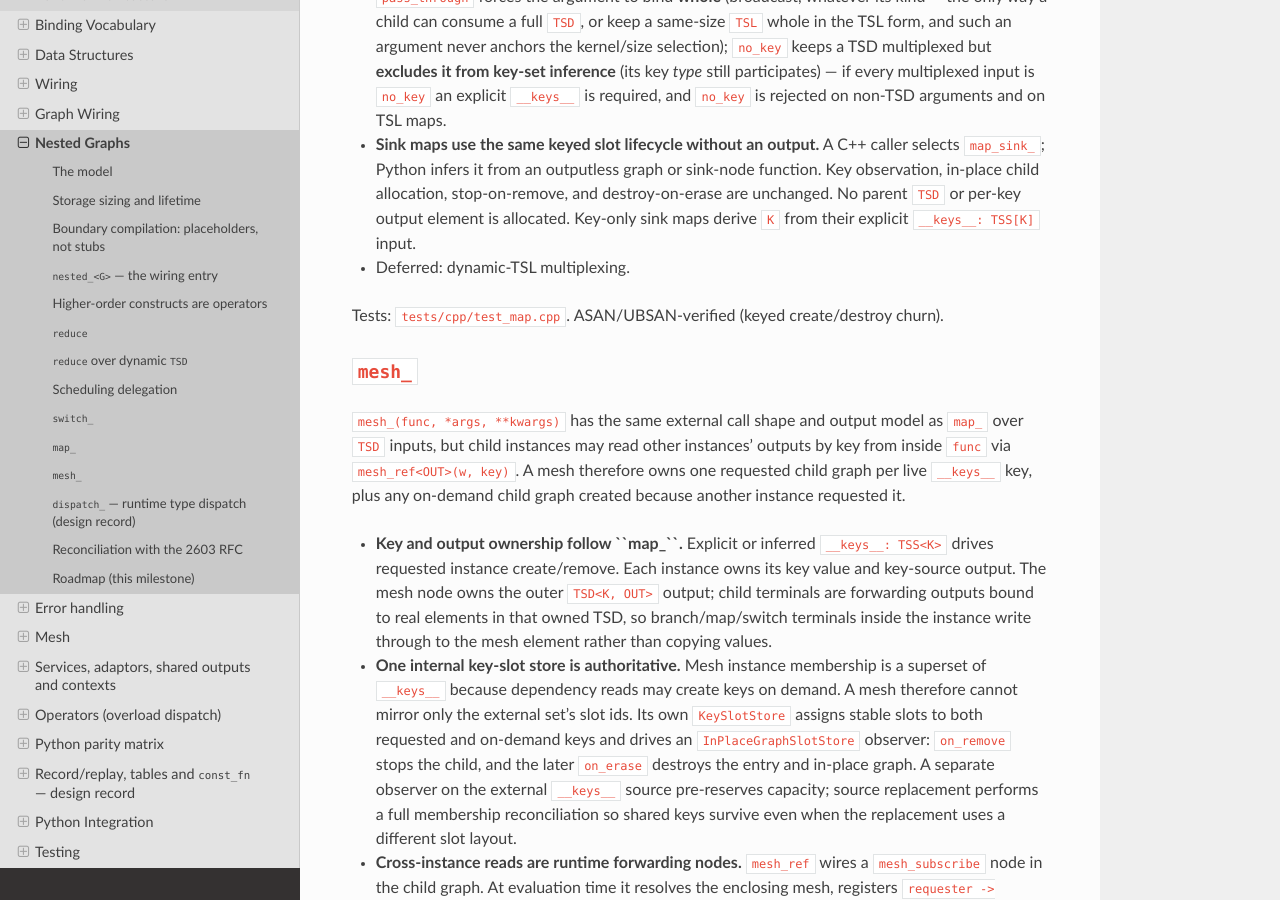
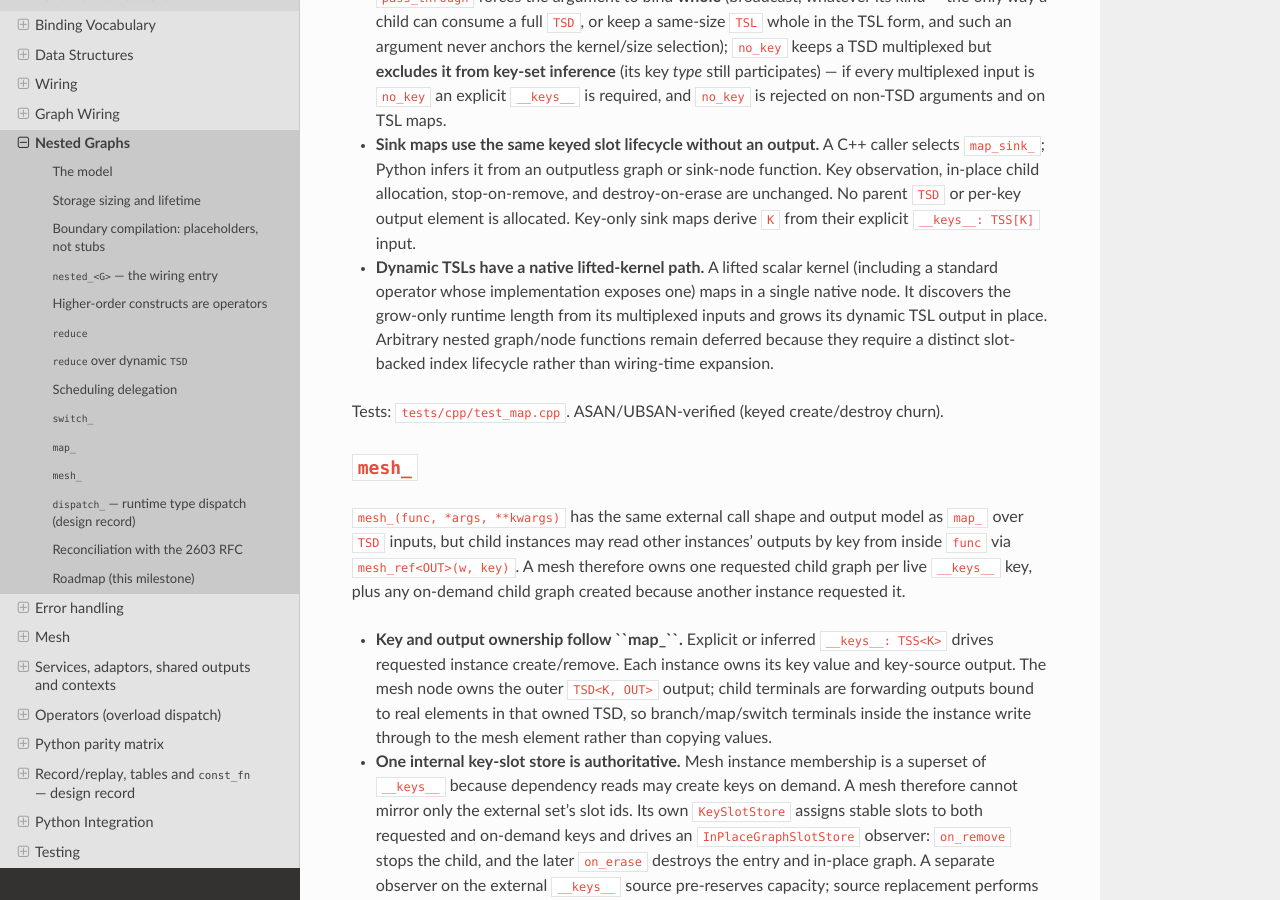
Before and after one commit to hhenson/hg_cpp, a Sphinx documentation site: the page built from docs/source/developer_guide/nested_graphs.rst, in a window 1280 px wide and 900 px high, scrolled down 11751 px. Built offline with Sphinx 7.4.7 and the Read the Docs theme 3.1.0, drawn with Linux system fonts in a browser that asks for light colours.

Commit message:
Support lifted maps over dynamic TSLs

```diff
--- a/docs/source/developer_guide/nested_graphs.rst
+++ b/docs/source/developer_guide/nested_graphs.rst
@@ -623,7 +623,12 @@ of its multiplexed ``TSD`` input(s) — an operator like the rest of the family
   stop-on-remove, and destroy-on-erase are unchanged.  No parent ``TSD`` or
   per-key output element is allocated.  Key-only sink maps derive ``K`` from
   their explicit ``__keys__: TSS[K]`` input.
-- Deferred: dynamic-TSL multiplexing.
+- **Dynamic TSLs have a native lifted-kernel path.**  A lifted scalar kernel
+  (including a standard operator whose implementation exposes one) maps in a
+  single native node.  It discovers the grow-only runtime length from its
+  multiplexed inputs and grows its dynamic TSL output in place.  Arbitrary
+  nested graph/node functions remain deferred because they require a distinct
+  slot-backed index lifecycle rather than wiring-time expansion.
 
 Tests: ``tests/cpp/test_map.cpp``. ASAN/UBSAN-verified (keyed
 create/destroy churn).
--- a/docs/source/developer_guide/parity_matrix.rst
+++ b/docs/source/developer_guide/parity_matrix.rst
@@ -287,7 +287,8 @@ Wiring and node-authoring surface
        ``pass_through``/``no_key``…), all-sink switches, scalar-configured
        Python switch branches, outputless keyed maps, live dynamic-TSD reduce
        zeros, and projectable fixed-composite reduce results. Deferred:
-       dynamic-TSL multiplexing and non-associative reduce.
+       arbitrary-function dynamic-TSL multiplexing and non-associative reduce;
+       lifted scalar kernels support grow-only dynamic TSL ``map_`` today.
    * - ``dispatch_``
      - Full for Bundle values
      - Native ``dispatch_cases`` / ``dispatch_case`` wiring builds a closed
--- a/docs/source/developer_guide/roadmap.rst
+++ b/docs/source/developer_guide/roadmap.rst
@@ -277,7 +277,8 @@ Priority 2: Nested Graphs and Boundaries
 
 **Remaining higher-order shapes:**
 
-- dynamic-TSL map/reduce/mesh;
+- arbitrary-function dynamic-TSL map and dynamic-TSL reduce/mesh (lifted
+  scalar ``map_`` kernels already use a grow-only native path);
 - non-associative ordered reduce;
 - dynamic-TSD reduce with pass-through combiner outputs.
 
```
Also changed, not shown: 3 other files.
